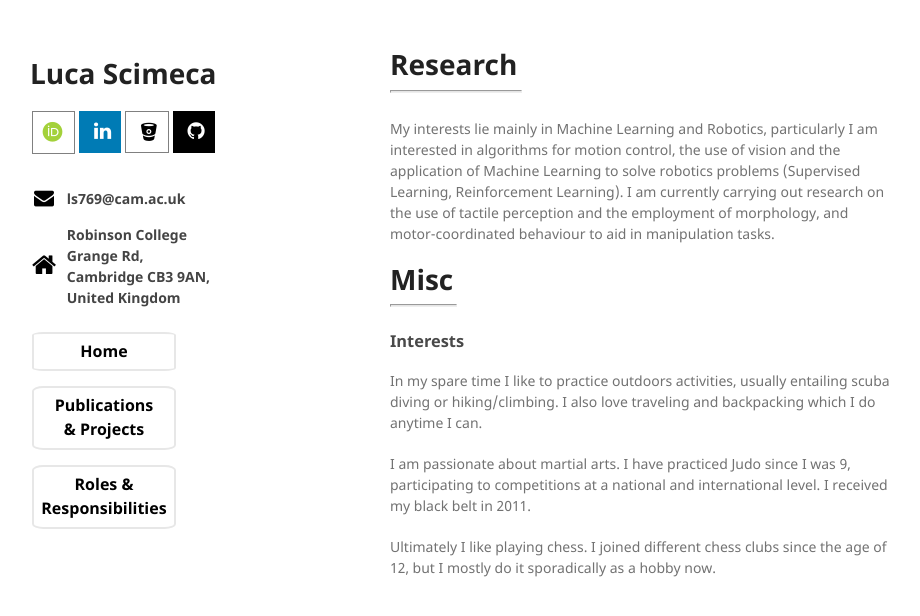
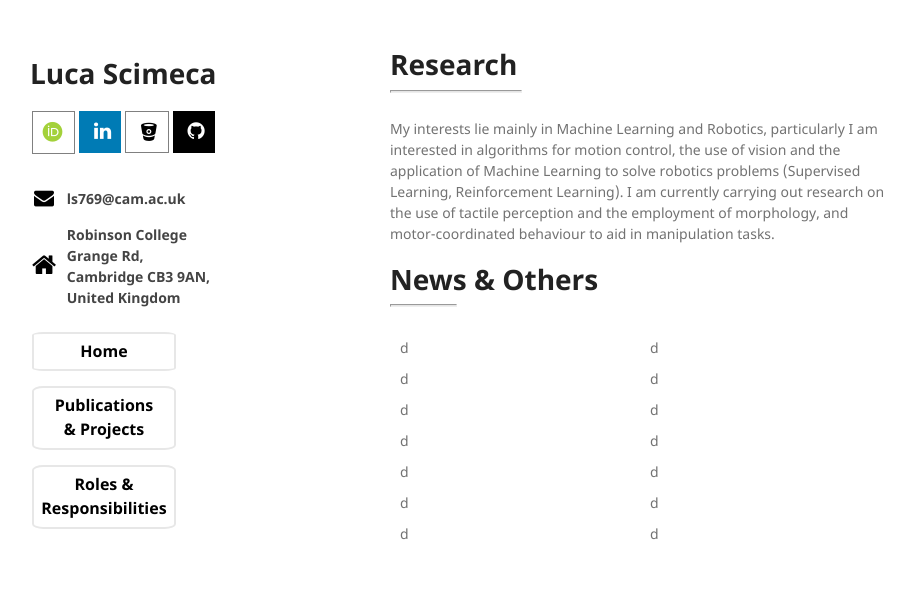
Before and after one commit to lucascimeca/lucascimeca.github.io, a Jekyll site: the page built from index.md, in a window 1280 px wide and 900 px high, scrolled down 893 px. Shown: the top 616 px of the window, without its empty margins (180-1100 px from the left). Built offline with Jekyll 4.4.1, drawn with Linux system fonts in a browser that asks for light colours; nearby versions of some CDN libraries; some web fonts are replaced; the repository's description, which GitHub fills in, is left out.

Commit message:
Update index.md

```diff
--- a/index.md
+++ b/index.md
@@ -27,17 +27,26 @@ I have won over 13 awards among which 9 paid scholarships for academic performan
 My interests lie mainly in Machine Learning and Robotics, particularly I am interested in algorithms for motion control, the use of vision and the application of Machine Learning to solve robotics problems (Supervised Learning, Reinforcement Learning). I am currently carrying out research on the use of tactile perception and the employment of morphology, and motor-coordinated behaviour to aid in manipulation tasks.
 <br/>
 
-# [](#Misc) Misc
+# [](#News) News & Others
 <hr style="width: 65px">
 
-### Interests
+d  | d
+d  | d
+d  | d
+d  | d
+d  | d
+d  | d
+d  | d
 
-In my spare time I like to practice outdoors activities, usually entailing scuba diving or hiking/climbing. I also love traveling and backpacking which I do anytime I can.
 
-I am passionate about martial arts. I have practiced Judo since I was 9, participating to competitions at a national and international level. I received my black belt in 2011.
+<!--### Interests-->
 
-Ultimately I like playing chess. I joined different chess clubs since the age of 12, but I mostly do it sporadically as a hobby now.
+<!--In my spare time I like to practice outdoors activities, usually entailing scuba diving or hiking/climbing. I also love traveling and backpacking which I do anytime I can. -->
 
+<!--I am passionate about martial arts. I have practiced Judo since I was 9, participating to competitions at a national and international level. I received my black belt in 2011.-->
+
+<!--Ultimately I like playing chess. I joined different chess clubs since the age of 12, but I mostly do it sporadically as a hobby now.
+-->
 <br/><br/>
 <br/><br/>
 <br/><br/>
```
